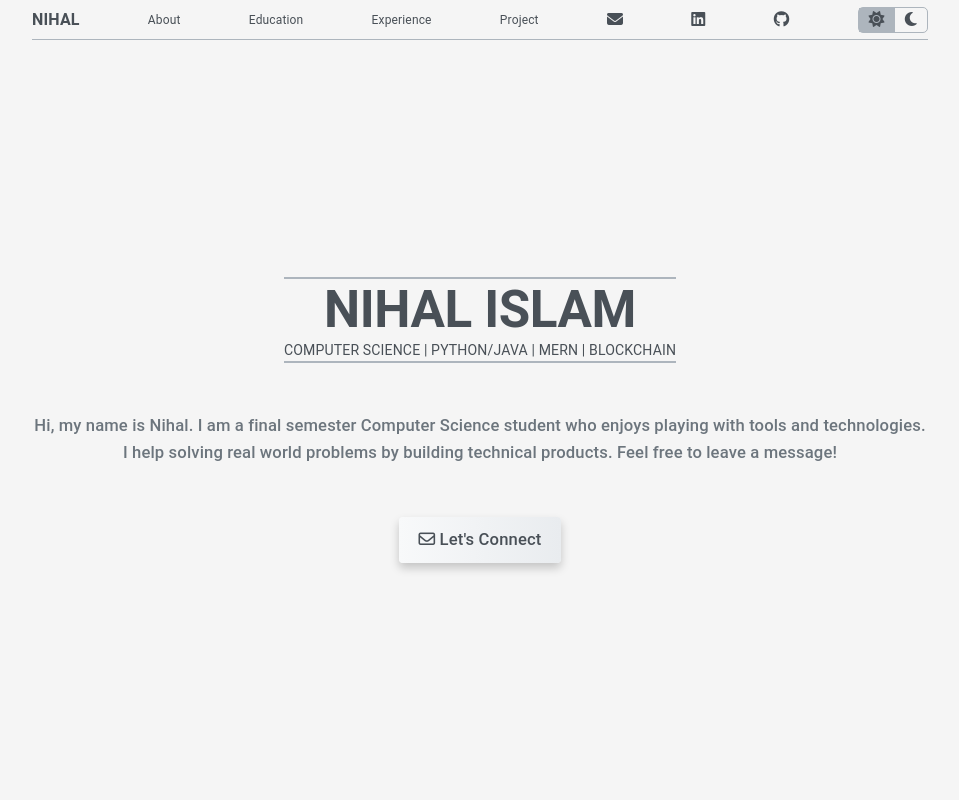
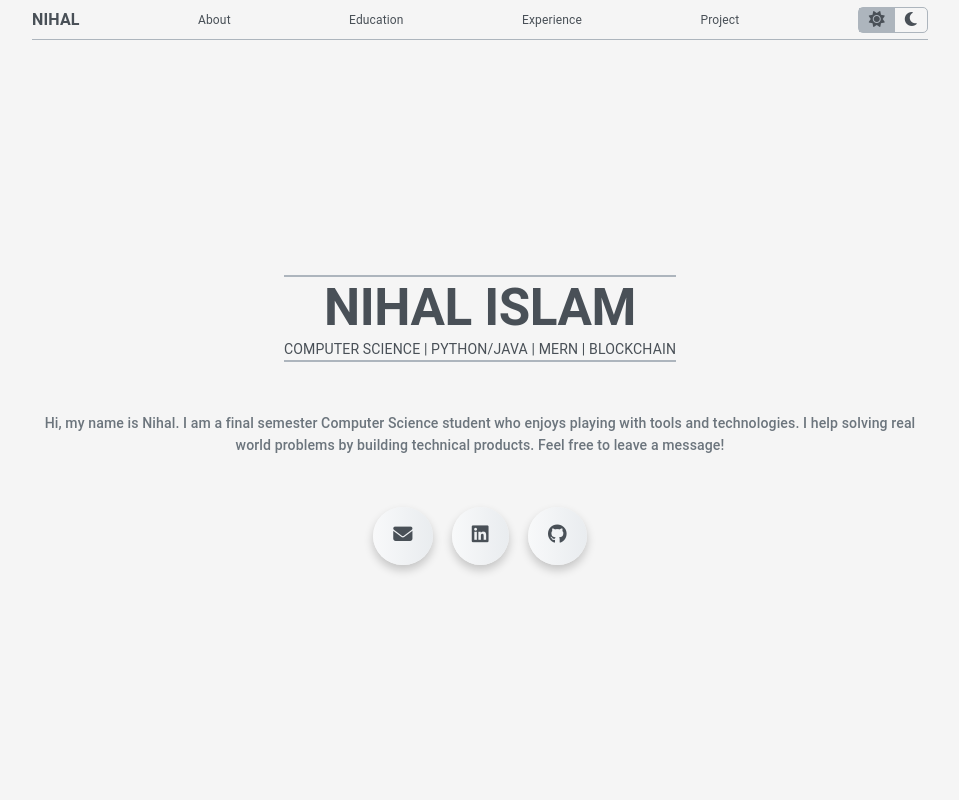
Before and after one commit to nihalislam01/Nihal, a React (Create React App) app: page / in a window 1280 px wide. Shown: the top 800 px of the page, without its empty margins (160-1119 px from the left). Built offline with nearby package versions, Linux system fonts and the light colour scheme.

Commit message:
version2.0: redesign: sort navigation bar icon into intro

```diff
--- a/src/components/Credit.js
+++ b/src/components/Credit.js
@@ -5,8 +5,8 @@ import "../styles/Credit.css";
 export default function Credit() {
     return (
         <footer className="section-container credit">
-            <Typography>All rights reserved. <i className="fa-regular fa-copyright"></i> | Designed and developed by Nihal Islam</Typography>
-            <Typography>Bangladesh, Earth</Typography>
+            <Typography color="text.secondary">All rights reserved. <i className="fa-regular fa-copyright"></i> | Designed and developed by Nihal Islam</Typography>
+            <Typography color="text.secondary">Bangladesh, Earth</Typography>
         </footer>
     )
 }
--- a/src/components/Intro.js
+++ b/src/components/Intro.js
@@ -1,9 +1,27 @@
-import { Typography, Button } from "@mui/material";
+import { Typography, Tooltip, Link } from "@mui/material";
 import { motion, useInView } from "framer-motion";
-import { bottomFadeUp } from "../utils/Animation";
+import { bottomFadeUp, bottomSpringUp } from "../utils/Animation";
 import { useRef } from "react";
 
 import "../styles/Intro.css";
+
+const icons = [
+    {
+        icon: "fa-solid fa-envelope",
+        title: "Send Email",
+        link: "mailto:nihalislam2@gmail.com"
+    },
+    {
+        icon: "fa-brands fa-linkedin",
+        title: "LinkedIn Profile",
+        link: "https://www.linkedin.com/in/nihal-islam"
+    },
+    {
+        icon: "fa-brands fa-github",
+        title: "GitHub Profile",
+        link: "https://www.github.com/nihalislam01"
+    },
+]
 
 export default function Intro() {
 
@@ -19,11 +37,17 @@ export default function Intro() {
             <motion.article initial="hidden" animate={isInView ? "visible" : "hidden"} variants={bottomFadeUp} custom={0.2}>
                 <Typography variant="h6" textAlign="center" color="text.secondary">Hi, my name is Nihal. I am a final semester Computer Science student who enjoys playing with tools and technologies. I help solving real world problems by building technical products. Feel free to leave a message!</Typography>
             </motion.article>
-            <motion.div initial="hidden" animate={isInView ? "visible" : "hidden"} variants={bottomFadeUp} custom={0.4}>
-                <Button href="mailto:nihalislam2@gmail.com" target="_blank" rel="noopener noreferrer" className="crate email">
-                    <Typography variant="h6"><i className="fa-regular fa-envelope"></i> Let's Connect</Typography>
-                </Button>
-            </motion.div>
+            <div className="icons">
+                {
+                    icons.map(({ icon, title, link }, index) => (
+                        <motion.div key={title} className="d-flex" style={{gap: "20px"}} initial="hidden" animate={isInView ? "visible" : "hidden"} variants={bottomSpringUp} custom={(index+2)*0.2}>
+                            <Tooltip title={title} disableTouchListener>
+                                <Link className="crate icon" href={link} target="_blank" rel="noopener noreferrer"><i className={`${icon} medium-icons`}></i></Link>
+                            </Tooltip>
+                        </motion.div>
+                    ))
+                }
+            </div>
         </section>
     )
 }
--- a/src/components/Navbar.js
+++ b/src/components/Navbar.js
@@ -22,24 +22,6 @@ const sections = [
     },
 ]
 
-const icons = [
-    {
-        icon: "fa-solid fa-envelope",
-        title: "Send Email",
-        link: "mailto:nihalislam2@gmail.com"
-    },
-    {
-        icon: "fa-brands fa-linkedin",
-        title: "LinkedIn Profile",
-        link: "https://www.linkedin.com/in/nihal-islam"
-    },
-    {
-        icon: "fa-brands fa-github",
-        title: "GitHub Profile",
-        link: "https://www.github.com/nihalislam01"
-    },
-]
-
 export default function Navbar() {
     const theme = useTheme();
     const { darkMode, setDarkMode } = theme;
@@ -52,13 +34,6 @@ export default function Navbar() {
             {
                 sections.map(({ title, link }) => (
                     <Link key={title} href={link} fontSize="12px" className="sections">{title}</Link>
-                ))
-            }
-            {
-                icons.map(({ icon, title, link }) => (
-                    <Tooltip key={title} title={title} disableTouchListener>
-                        <Link href={link} target="_blank" rel="noopener noreferrer"><i className={icon}></i></Link>
-                    </Tooltip>
                 ))
             }
             <Tooltip title={`${darkMode ? "Lumos": "Nox"}`} disableTouchListener>
--- a/src/index.css
+++ b/src/index.css
@@ -61,7 +61,7 @@ h4 {
 }
 
 h6 {
-    font-size: clamp(10px, 1.3vw, 20px) !important;
+    font-size: clamp(10px, 1.1vw, 18px) !important;
 }
 
 p {
--- a/src/styles/Intro.css
+++ b/src/styles/Intro.css
@@ -14,18 +14,19 @@
     text-align: center;
 }
 
-.intro .email {
+.intro .icons {
     display: flex;
-    align-items: center;
-    justify-content: center;
-    gap: 10px;
-    padding: 10px 20px;
-    text-transform: none;
-    transition: transform 0.3s ease-in-out;
+    gap: clamp(10px, 1.5vw, 20px);
+}
+
+.intro .icon {
+    border-radius: 50%;
+    padding: 17px 20px;
 }
 
 @media only screen and (max-width: 768px) {
-    .intro .email {
-        padding: 8px 12px;
+    .intro .icon {
+        border-radius: 50%;
+        padding: 8px 13px;
     }
 }
```
